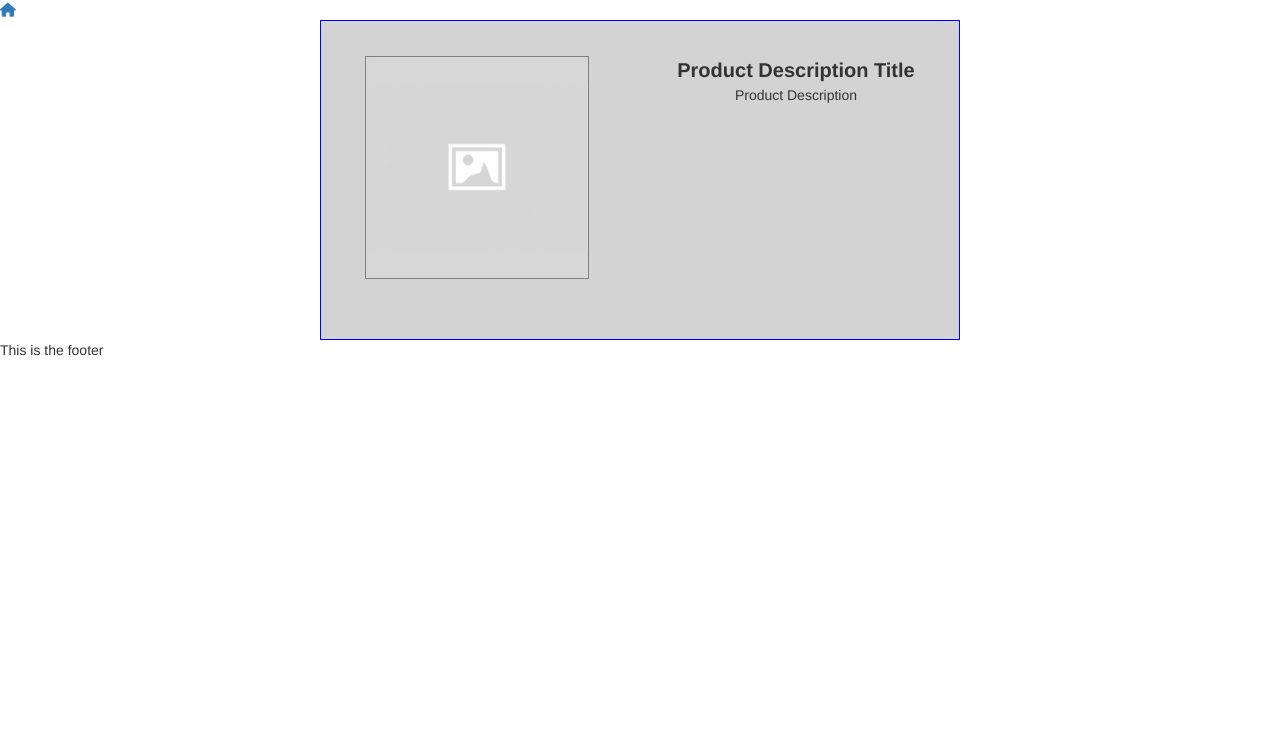
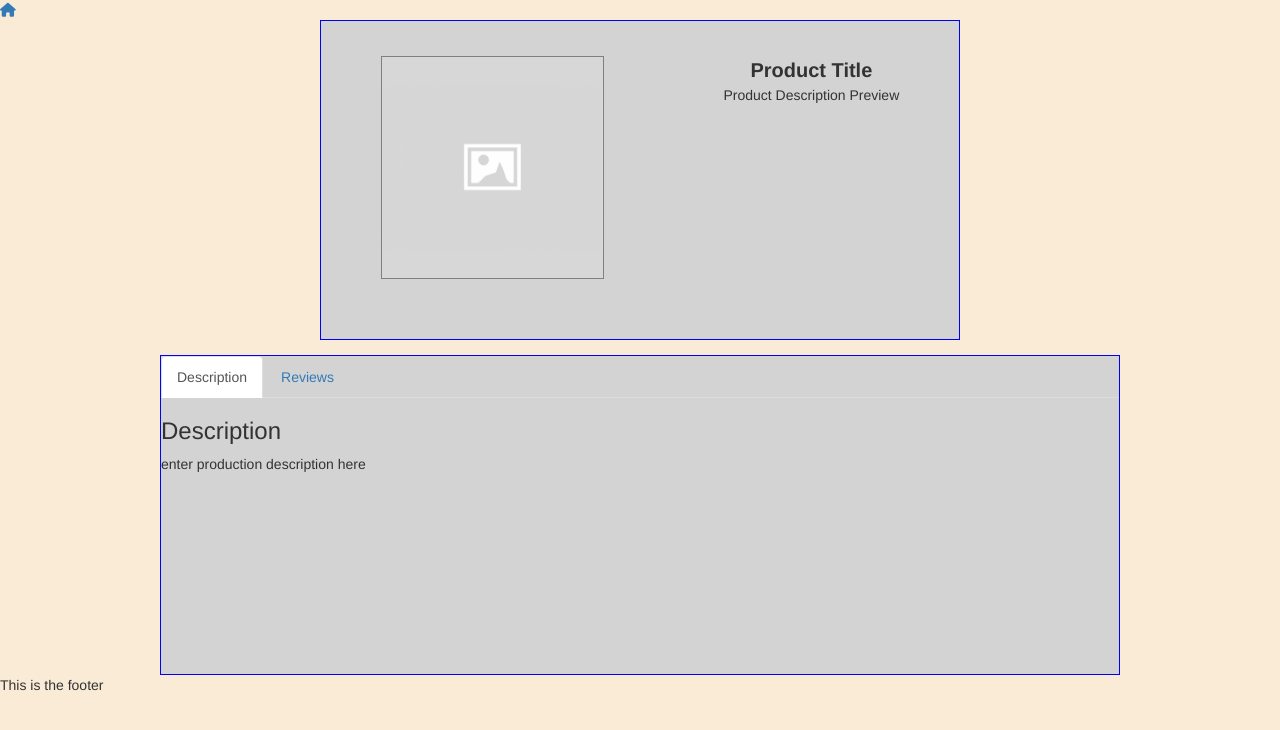
Before and after one commit to swallsy/Magic-Shoppe-Project, a React (Create React App) app: page /product in a window 1280 px wide. Shown: the top 730 px of the page. Built offline with nearby package versions, Linux system fonts and the light colour scheme.

Commit message:
add bootstrap to product page, enabled tabs for product description and reviews

```diff
--- a/public/index.html
+++ b/public/index.html
@@ -22,6 +22,9 @@
       Learn how to configure a non-root public URL by running `npm run build`.
     -->
     <title>React App</title>
+    <link rel="stylesheet" href="https://maxcdn.bootstrapcdn.com/bootstrap/3.3.7/css/bootstrap.min.css">
+  <script src="https://ajax.googleapis.com/ajax/libs/jquery/3.2.1/jquery.min.js"></script>
+  <script src="https://maxcdn.bootstrapcdn.com/bootstrap/3.3.7/js/bootstrap.min.js"></script>
   </head>
   <body>
     <noscript>
--- a/src/components/ProductPage.js
+++ b/src/components/ProductPage.js
@@ -6,15 +6,34 @@ class ProductPage extends Component {
 
   render () {
     return (
-      <div className="mainContent">
+      <div className="pageContainer">
+      <div className="productContainer">
         <div className="imageAndDescContainer">
-        <img src={image} className="productImage" />
-        <div className="productDescriptionGroup">
-        <span className="productTitle">Product Description Title</span>
-        <span className="productDescription">Product Description</span>
+          <img src={image} className="productImage" />
+          <div className="productDescriptionGroup">
+            <span className="productTitle">Product Title</span>
+            <span className="productDescriptionPreview">Product Description Preview</span>
+          </div>
         </div>
-        </div>
-        </div>
+      </div>
+      <div className="revsDescContainer">
+        <ul className="nav nav-tabs">
+    <li className="active"><a data-toggle="tab" href="#description">Description</a></li>
+    <li><a data-toggle="tab" href="#reviews">Reviews</a></li>
+  </ul>
+
+  <div className="tab-content">
+    <div id="description" className="tab-pane fade in active">
+      <h3>Description</h3>
+      <p>enter production description here</p>
+    </div>
+    <div id="reviews" className="tab-pane fade">
+      <h3>Reviews</h3>
+      <p>enter product reviews here</p>
+    </div>
+  </div>
+      </div>
+      </div>
     )
   }
 }
--- a/src/styles/ProductPage.css
+++ b/src/styles/ProductPage.css
@@ -1,4 +1,8 @@
-.mainContent {
+body {
+  background-color: AntiqueWhite;
+}
+
+.productContainer {
   background-color: LightGray;
   border: 1px solid Blue;
   margin-left: auto;
@@ -29,10 +33,21 @@
 .productTitle {
   font-size: 20px;
   font-weight: bold;
+  text-align: center;
 }
 
-.productDescription {
+.productDescriptionPreview {
   text-align: center;
+}
+
+.revsDescContainer {
+  background-color: LightGray;
+  border: 1px solid Blue;
+  margin-top: 15px;
+  margin-left: auto;
+  margin-right: auto;
+  width: 75%;
+  height: 25vw;
 }
 
 
```
